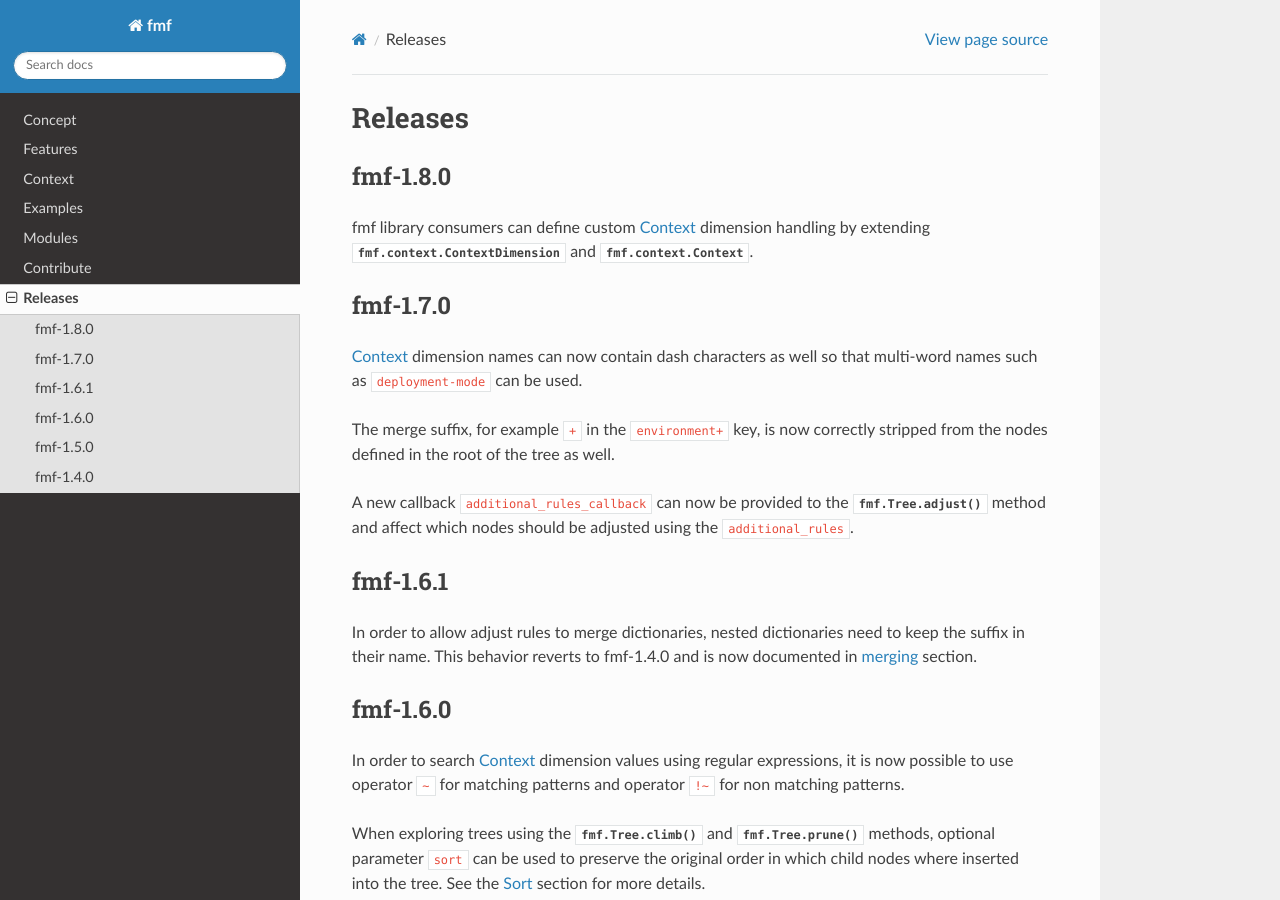
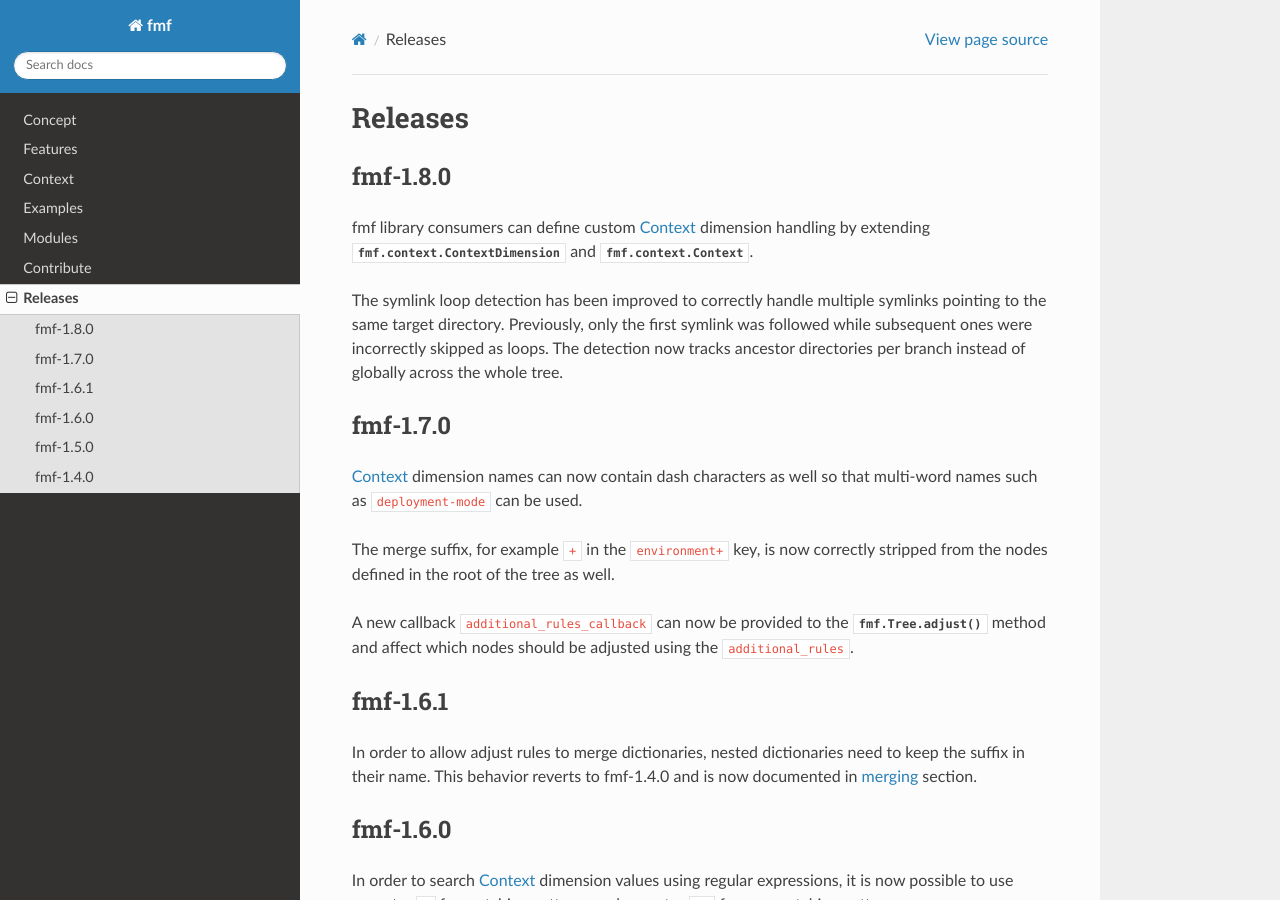
Before and after one commit to teemtee/fmf, a Sphinx documentation site: the page built from docs/releases.rst, in a window 1280 px wide and 900 px high. Built offline with Sphinx 7.4.7 and the Read the Docs theme 3.1.0, drawn with Linux system fonts in a browser that asks for light colours.

Commit message:
Add a short release note

```diff
--- a/docs/releases.rst
+++ b/docs/releases.rst
@@ -11,6 +11,12 @@ fmf-1.8.0
 fmf library consumers can define custom :ref:`context` dimension
 handling by extending :py:class:`fmf.context.ContextDimension` and
 :py:class:`fmf.context.Context`.
+
+The symlink loop detection has been improved to correctly handle
+multiple symlinks pointing to the same target directory. Previously,
+only the first symlink was followed while subsequent ones were
+incorrectly skipped as loops. The detection now tracks ancestor
+directories per branch instead of globally across the whole tree.
 
 
 fmf-1.7.0
```
